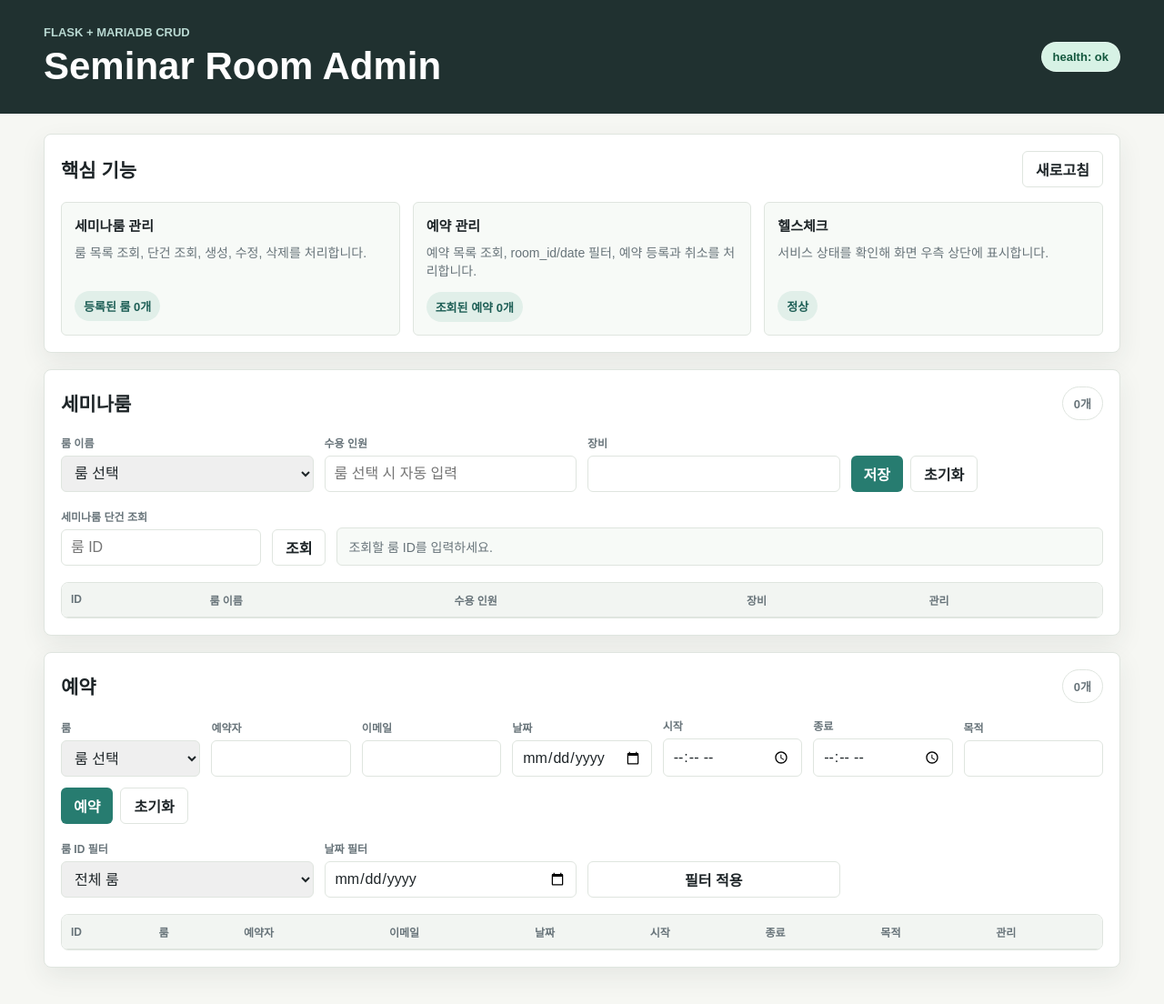
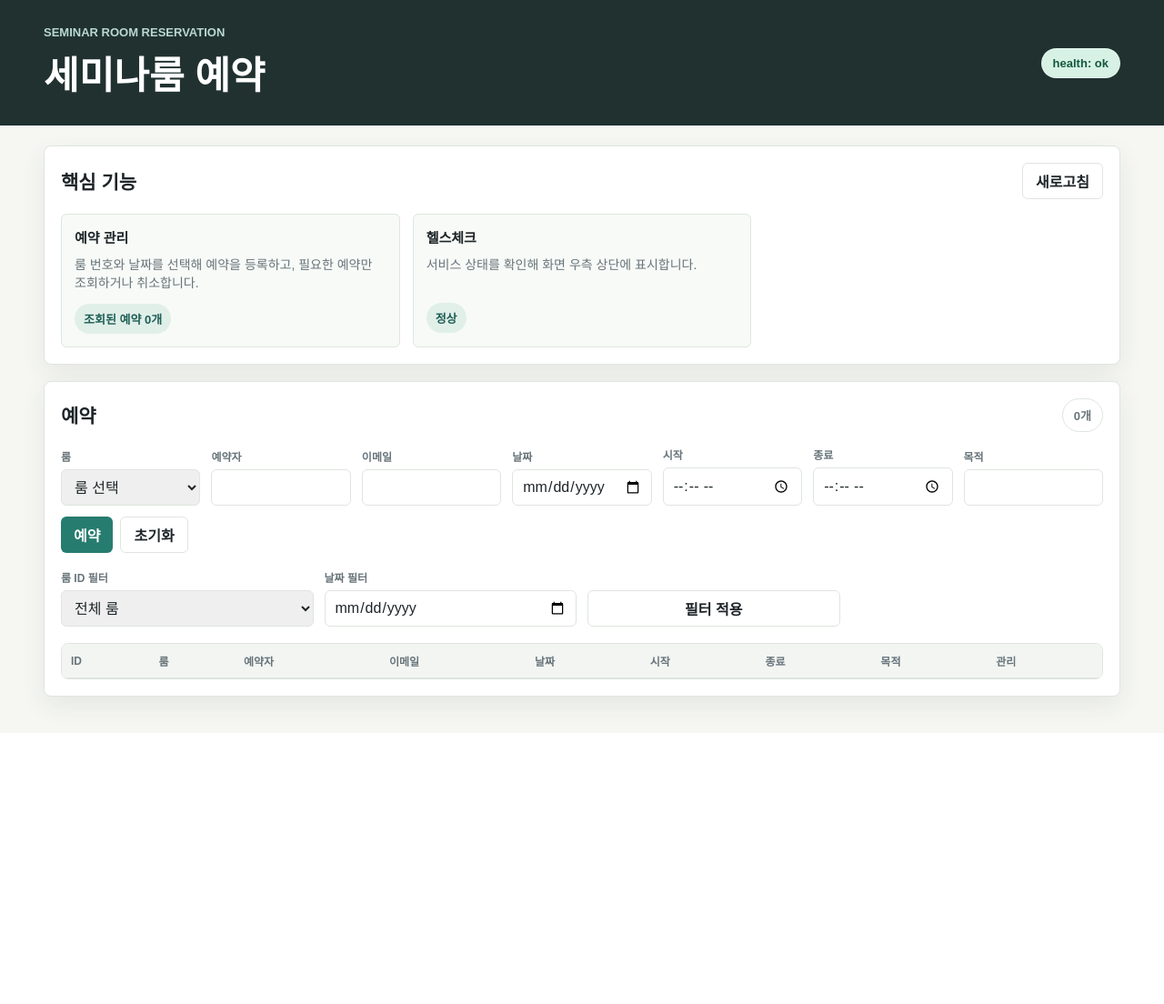
Before and after one commit to Heo-Yujin/seminar-api, a Flask app: page / in a window 1280 px wide. Shown: the whole page at 91% size. After the commit the page ends 798 px from the top, so only its background shows below. Run offline with Flask 3, Linux system fonts and the light colour scheme; data that the repository does not hold is empty.

Commit message:
devB 병합 충돌 해결

```diff
--- a/app/routes.py
+++ b/app/routes.py
@@ -70,17 +70,11 @@ def serialize_row(row):
             seconds = total_seconds % 60
             row[k] = f"{hours:02d}:{minutes:02d}:{seconds:02d}"
     return row
-
-# ==========================================
 # 5.3 헬스체크
-# ==========================================
 @api_bp.route('/health', methods=['GET'])
 def health_check():
     return jsonify({"status": "ok"}), 200
-
-# ==========================================
 # 5.1 세미나룸 CRUD
-# ==========================================
 @api_bp.route('/api/rooms', methods=['GET'])
 def get_rooms():
     conn = get_db()
@@ -157,29 +151,26 @@ def update_room(room_id):
 
     conn = get_db()
     cursor = conn.cursor()
-    # room_number 조건절을 모두 id로 변경합니다.
+    cursor.execute("SELECT id FROM rooms WHERE room_number = ?", (room_id,))
+    if not cursor.fetchone():
+        abort(404, description="Room not found")
     cursor.execute(
         "UPDATE rooms SET id = ?, name = ?, capacity = ?, equipment = ? WHERE id = ?",
         (room_number, name, capacity, equipment, room_id)
     )
-    if cursor.rowcount == 0:
-        abort(404, description="Room not found")
     return jsonify({"id": room_id, "message": "updated"}), 200
 
 @api_bp.route('/api/rooms/<int:room_id>', methods=['DELETE'])
 def delete_room(room_id):
     conn = get_db()
     cursor = conn.cursor()
-    # id 컬럼을 기준으로 삭제를 진행합니다.
-    cursor.execute("DELETE FROM rooms WHERE id = ?", (room_id,))
+    cursor.execute("DELETE FROM rooms WHERE room_number = ?", (room_id,))
+
     if cursor.rowcount == 0:
         abort(404, description="Room not found")
     return jsonify({"id": room_id, "message": "deleted"}), 200
 
-
-# ==========================================
 # 5.2 예약 관리 CRUD
-# ==========================================
 @api_bp.route('/api/reservations', methods=['GET'])
 def get_reservations():
     room_id = request.args.get('room_id')
--- a/app/static/js/app.js
+++ b/app/static/js/app.js
@@ -1,5 +1,4 @@
 const state = {
-  rooms: [],
   reservations: [],
 };
 
@@ -7,16 +6,6 @@ const el = {
   health: document.querySelector("#healthStatus"),
   healthSummary: document.querySelector("#healthSummary"),
   refreshAll: document.querySelector("#refreshAll"),
-  roomForm: document.querySelector("#roomForm"),
-  roomName: document.querySelector("#roomName"),
-  roomCapacity: document.querySelector("#roomCapacity"),
-  resetRoom: document.querySelector("#resetRoom"),
-  roomsTable: document.querySelector("#roomsTable"),
-  roomCount: document.querySelector("#roomCount"),
-  roomSummary: document.querySelector("#roomSummary"),
-  lookupRoomId: document.querySelector("#lookupRoomId"),
-  lookupRoom: document.querySelector("#lookupRoom"),
-  roomDetail: document.querySelector("#roomDetail"),
   reservationForm: document.querySelector("#reservationForm"),
   resetReservation: document.querySelector("#resetReservation"),
   reservationsTable: document.querySelector("#reservationsTable"),
@@ -49,12 +38,6 @@ async function api(path, options = {}) {
 
 function formData(form) {
   return Object.fromEntries(new FormData(form).entries());
-}
-
-function setRoomCapacityFromName() {
-  const selected = el.roomName.selectedOptions[0];
-  const capacity = selected?.dataset.capacity || "";
-  el.roomCapacity.value = capacity;
 }
 
 function normalizePayload(data, numberFields = []) {
@@ -92,70 +75,6 @@ async function checkHealth() {
     el.healthSummary.textContent = "오류";
     el.health.className = "status-pill error";
   }
-}
-
-async function loadRooms() {
-  const data = await api("/api/rooms");
-  state.rooms = data.items || [];
-  el.roomCount.textContent = `${data.count || 0}개`;
-  el.roomSummary.textContent = `등록된 룸 ${data.count || 0}개`;
-  renderRooms();
-}
-
-async function lookupRoom() {
-  const id = el.lookupRoomId.value;
-  if (!id) {
-    el.roomDetail.textContent = "조회할 룸 ID를 입력하세요.";
-    return;
-  }
-  const room = await api(`/api/rooms/${id}`);
-  el.roomDetail.textContent = `${room.name} / 수용 ${room.capacity}명 / 장비 ${room.equipment || "없음"}`;
-}
-
-function renderRooms() {
-  el.roomsTable.replaceChildren();
-  state.rooms.forEach((room) => {
-    const row = document.createElement("tr");
-    ["id", "name", "capacity", "equipment"].forEach((key) => row.appendChild(td(room[key])));
-
-    const actions = document.createElement("td");
-    actions.className = "row-actions";
-    actions.appendChild(actionButton("수정", "secondary", () => {
-      el.roomForm.elements.id.value = room.id;
-      el.roomForm.elements.name.value = room.name || "";
-      el.roomForm.elements.capacity.value = room.capacity || "";
-      el.roomForm.elements.equipment.value = room.equipment || "";
-      el.roomForm.elements.name.focus();
-    }));
-    actions.appendChild(actionButton("삭제", "danger", async () => {
-      if (!window.confirm(`${room.name} 룸을 삭제할까요?`)) return;
-      await api(`/api/rooms/${room.id}`, { method: "DELETE" });
-      showToast("세미나룸이 삭제되었습니다.");
-      await Promise.all([loadRooms(), loadReservations()]);
-    }));
-    row.appendChild(actions);
-    el.roomsTable.appendChild(row);
-  });
-}
-
-async function submitRoom(event) {
-  event.preventDefault();
-  const data = normalizePayload(formData(el.roomForm), ["capacity"]);
-  const fixedCapacity = Number(el.roomName.selectedOptions[0]?.dataset.capacity || 0);
-  if (fixedCapacity && data.capacity !== fixedCapacity) {
-    showToast("수용 인원은 룸 이름에 맞게 고정됩니다.");
-    el.roomCapacity.value = String(fixedCapacity);
-    return;
-  }
-  const id = data.id;
-  delete data.id;
-  await api(id ? `/api/rooms/${id}` : "/api/rooms", {
-    method: id ? "PUT" : "POST",
-    body: JSON.stringify(data),
-  });
-  el.roomForm.reset();
-  showToast(id ? "세미나룸이 수정되었습니다." : "세미나룸이 생성되었습니다.");
-  await loadRooms();
 }
 
 function reservationQuery() {
@@ -209,23 +128,13 @@ async function submitReservation(event) {
 
 async function refreshAll() {
   try {
-    await Promise.all([checkHealth(), loadRooms(), loadReservations()]);
+    await Promise.all([checkHealth(), loadReservations()]);
   } catch (error) {
     showToast(error.message);
   }
 }
 
 el.refreshAll.addEventListener("click", refreshAll);
-el.roomName.addEventListener("change", setRoomCapacityFromName);
-el.roomForm.addEventListener("submit", (event) => submitRoom(event).catch((error) => showToast(error.message)));
-el.resetRoom.addEventListener("click", () => {
-  el.roomForm.reset();
-  el.roomCapacity.value = "";
-});
-el.lookupRoom.addEventListener("click", () => lookupRoom().catch((error) => {
-  el.roomDetail.textContent = "해당 룸을 찾을 수 없습니다.";
-  showToast(error.message);
-}));
 el.reservationForm.addEventListener("submit", (event) => submitReservation(event).catch((error) => showToast(error.message)));
 el.resetReservation.addEventListener("click", () => el.reservationForm.reset());
 el.applyFilters.addEventListener("click", () => loadReservations().catch((error) => showToast(error.message)));
--- a/app/templates/index.html
+++ b/app/templates/index.html
@@ -3,15 +3,15 @@
 <head>
   <meta charset="utf-8">
   <meta name="viewport" content="width=device-width, initial-scale=1">
-  <title>Seminar Room Admin</title>
+  <title>Seminar Room Reservation</title>
   <link rel="stylesheet" href="{{ url_for('static', filename='css/styles.css') }}">
   <script defer src="{{ url_for('static', filename='js/app.js') }}"></script>
 </head>
 <body>
   <header class="topbar">
     <div>
-      <p class="eyebrow">Flask + MariaDB CRUD</p>
-      <h1>Seminar Room Admin</h1>
+      <p class="eyebrow">Seminar Room Reservation</p>
+      <h1>세미나룸 예약</h1>
     </div>
     <div class="status-pill" id="healthStatus">health 확인 중</div>
   </header>
@@ -22,15 +22,10 @@
         <h2>핵심 기능</h2>
         <button class="ghost-button" id="refreshAll" type="button">새로고침</button>
       </div>
-      <div class="feature-grid">
-        <div class="feature-item">
-          <h3>세미나룸 관리</h3>
-          <p>룸 목록 조회, 단건 조회, 생성, 수정, 삭제를 처리합니다.</p>
-          <span id="roomSummary">등록된 룸 0개</span>
-        </div>
+      <div class="feature-grid compact">
         <div class="feature-item">
           <h3>예약 관리</h3>
-          <p>예약 목록 조회, room_id/date 필터, 예약 등록과 취소를 처리합니다.</p>
+          <p>룸 번호와 날짜를 선택해 예약을 등록하고, 필요한 예약만 조회하거나 취소합니다.</p>
           <span id="reservationSummary">조회된 예약 0개</span>
         </div>
         <div class="feature-item">
@@ -42,58 +37,6 @@
     </section>
 
     <section class="workspace">
-      <article class="panel">
-        <div class="panel-header">
-          <h2>세미나룸</h2>
-          <span id="roomCount" class="count-badge">0개</span>
-        </div>
-        <form id="roomForm" class="form-grid">
-          <input type="hidden" name="id">
-          <label>
-            <span>룸 이름</span>
-            <select name="name" id="roomName" required>
-              <option value="">룸 선택</option>
-              {% for room in room_catalog %}
-              <option value="{{ room.name }}" data-capacity="{{ room.capacity }}">{{ "%02d"|format(room.number) }} - {{ room.name }}</option>
-              {% endfor %}
-            </select>
-          </label>
-          <label>
-            <span>수용 인원</span>
-            <input name="capacity" id="roomCapacity" type="number" placeholder="룸 선택 시 자동 입력" readonly required>
-          </label>
-          <label>
-            <span>장비</span>
-            <input name="equipment" type="text">
-          </label>
-          <div class="button-row">
-            <button type="submit">저장</button>
-            <button class="secondary" type="button" id="resetRoom">초기화</button>
-          </div>
-        </form>
-        <div class="lookup-bar">
-          <label>
-            <span>세미나룸 단건 조회</span>
-            <input id="lookupRoomId" type="number" min="1" placeholder="룸 ID">
-          </label>
-          <button class="ghost-button" type="button" id="lookupRoom">조회</button>
-          <div id="roomDetail" class="detail-box">조회할 룸 ID를 입력하세요.</div>
-        </div>
-        <div class="table-wrap">
-          <table>
-            <thead>
-              <tr>
-                {% for field in room_fields %}
-                <th>{{ field.label }}</th>
-                {% endfor %}
-                <th>관리</th>
-              </tr>
-            </thead>
-            <tbody id="roomsTable"></tbody>
-          </table>
-        </div>
-      </article>
-
       <article class="panel">
         <div class="panel-header">
           <h2>예약</h2>
```
Also changed, not shown: app/__init__.py (+16 -4 lines), ci-cd.yml (deleted, +0 -42 lines), docker-compose.yml (+14 -7 lines), tests/test_api.py (+4 -4 lines), .github/workflows/deploy.yml, README.md, 1 other file.
